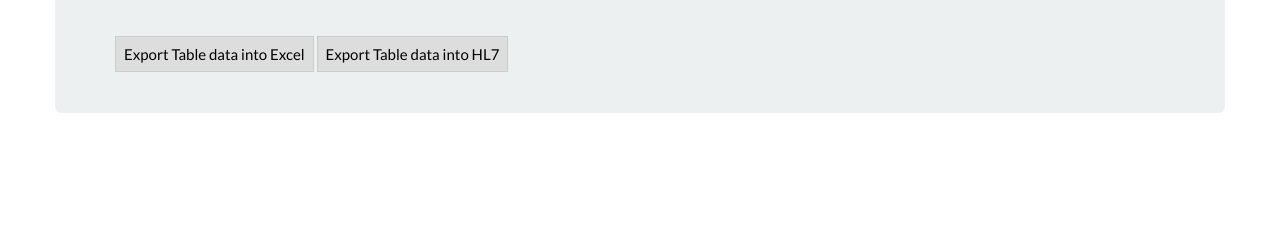
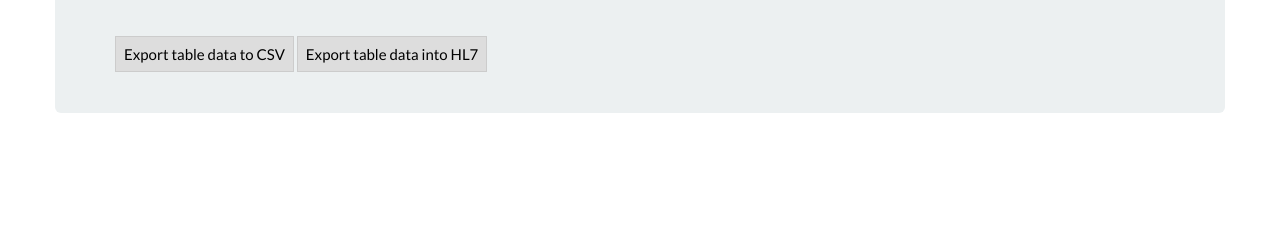
Before and after one commit to cozgar/seniorDesign, a Django app: page /profile/ in a window 1280 px wide. Shown: the part 235-461 px from the top of the page. Run offline with Django 3.2, Linux system fonts and the light colour scheme; parts of the project's set-up code (start-up, migrations or seed data) failed here and were passed over; some libraries are stand-ins or nearby versions.

Commit message:
missed a word
Changed wording to reflect the design documents

```diff
--- a/templates/profile.html
+++ b/templates/profile.html
@@ -62,8 +62,8 @@ user.username
 					</tbody>
 			</table>
 <br><br>
-<tr><td><td><a href="#" id="xx" style="text-decoration:none;color:#000;background-color:#ddd;border:1px solid #ccc;padding:8px;">Export Table data into Excel</a></td>
-<td><a href="#" id="xx" style="text-decoration:none;color:#000;background-color:#ddd;border:1px solid #ccc;padding:8px;">Export Table data into HL7</a></td></td></tr>
+<tr><td><td><a href="#" id="xx" style="text-decoration:none;color:#000;background-color:#ddd;border:1px solid #ccc;padding:8px;">Export table data to CSV</a></td>
+<td><a href="#" id="xx" style="text-decoration:none;color:#000;background-color:#ddd;border:1px solid #ccc;padding:8px;">Export table data into HL7</a></td></td></tr>
 
 </div>
 
```
